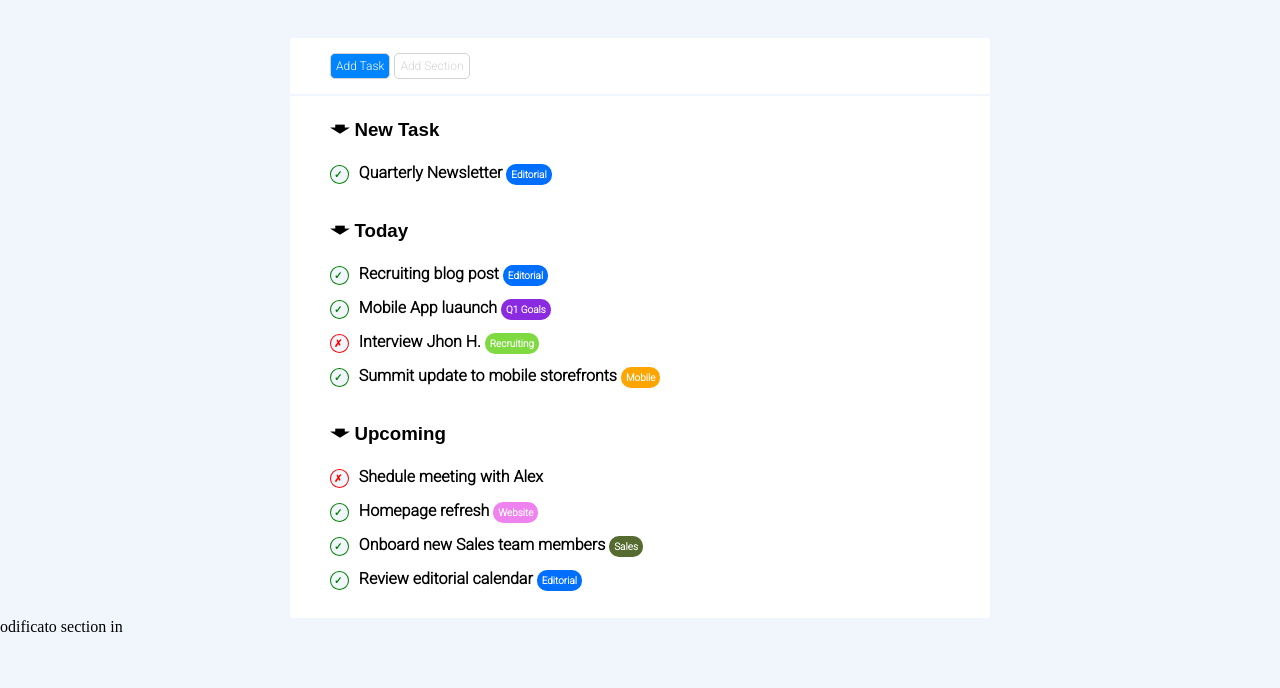
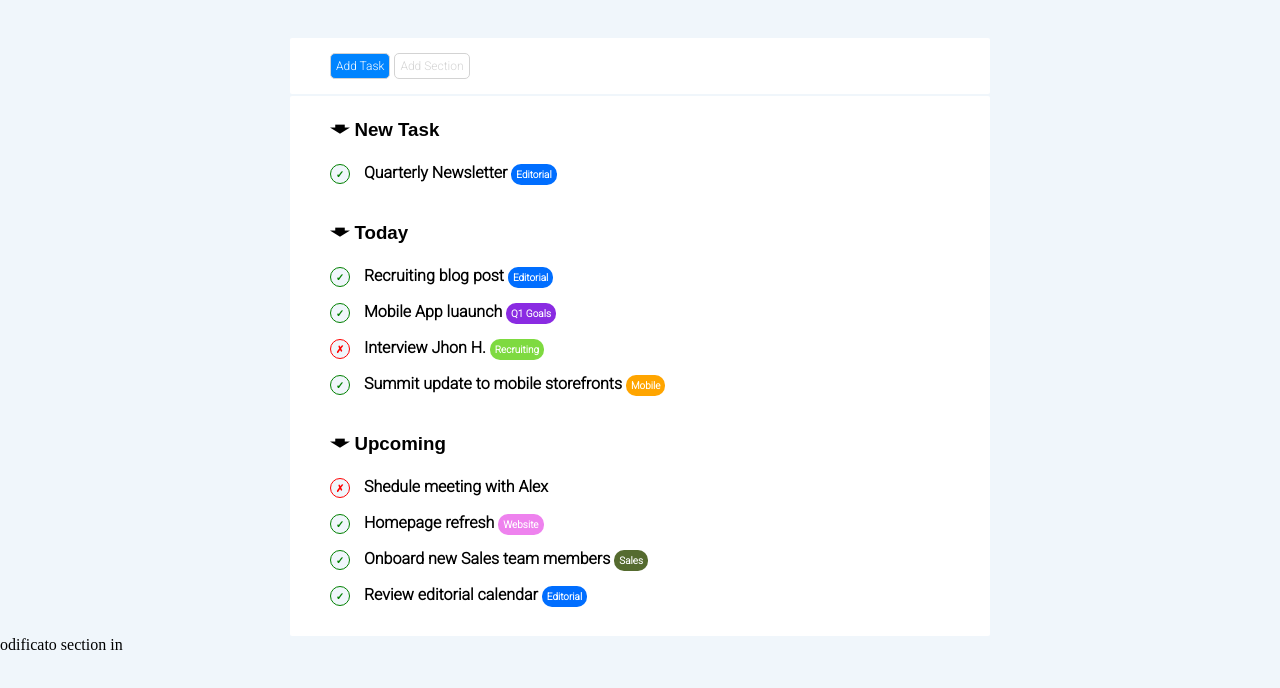
Before and after one commit to Lapo0/html-css-toboolist, a plain HTML site: page index.html in a window 1280 px wide. Shown: the part 82-770 px from the top of the page. Drawn offline with Linux system fonts and the light colour scheme.

Commit message:
modificato item check e cross

```diff
--- a/css/style.css
+++ b/css/style.css
@@ -90,8 +90,12 @@ p >.item{
     margin-right: 10px;
     border: 1px solid;
     border-radius: 50%;
+    width: 20px;
+    height: 20px;
     font-size: 10px;
-    padding: 3px;
+    line-height: 20px;
+    text-align: center;
+    display: inline-block;
 }
 
 ul.list li{
```
